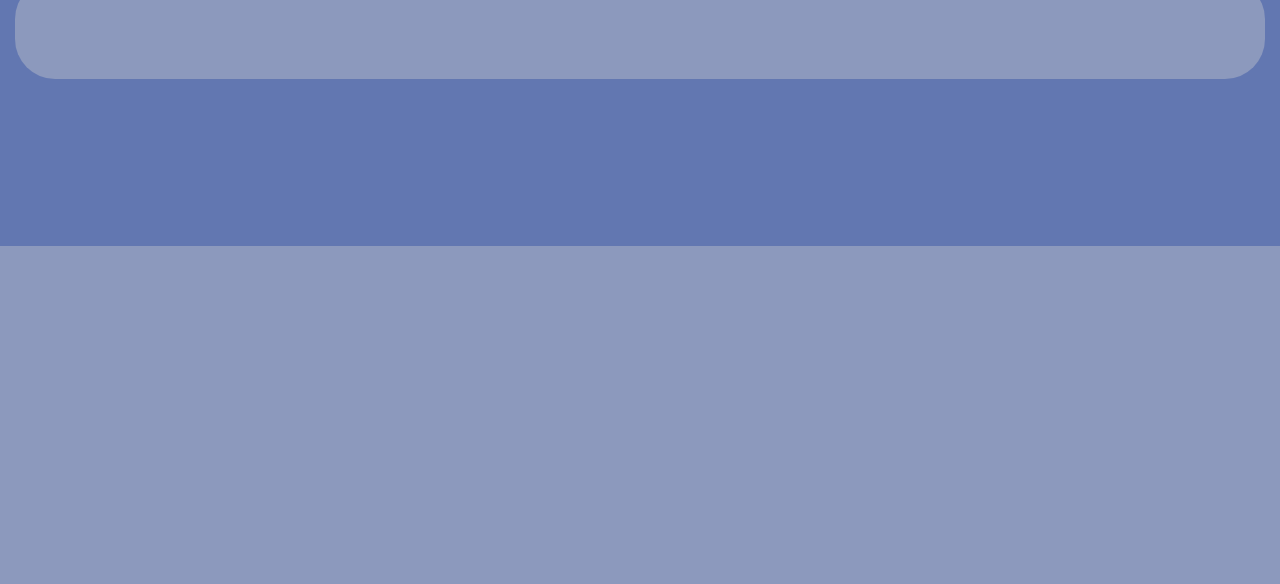
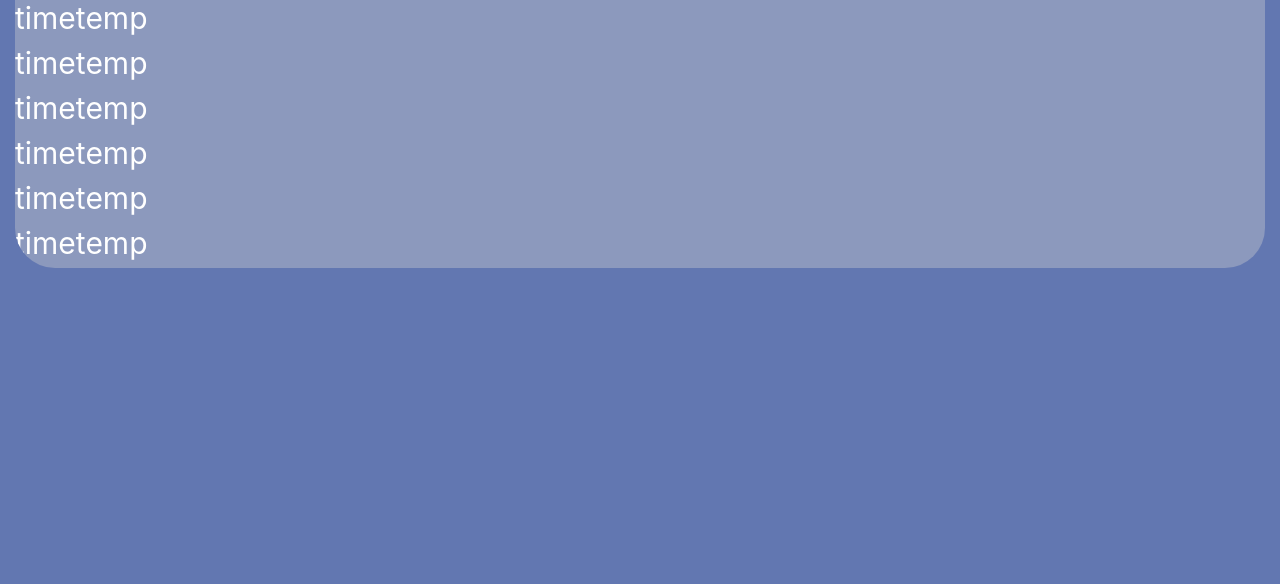
Before and after one commit to mauld-uci/weatherApp, a Django app: template weatherApp/weather/templates/weather/index.html in a window 1280 px wide. Shown: the part 554-1138 px from the top of the page. Before the commit the page ends 800 px from the top, so only its background shows below. Run offline with Django 3.2, Linux system fonts and the light colour scheme; the template is opened without the code that fills it, so the values that code supplies are empty; some libraries are stand-ins or nearby versions.

Commit message:
Praying for the sizing to be okay

```diff
--- a/weatherApp/weather/static/weather/weatherApp.css
+++ b/weatherApp/weather/static/weather/weatherApp.css
@@ -52,15 +52,21 @@ body{
 }
 
 #statisticalValue span {
-  padding: 50px;
+  padding: 0px;
   font-size: 30px;
   text-align: center;
 }
+
+#disclaimer {
+  font-size: 20px;
+  padding-top: 5px;
+}
+
 #statisticalValue img {
   display: block;
   margin: auto;
-  height: 75%;
-  width: 75%;
+  height: 60%;
+  width: 60%;
   padding-top: 10%;
   padding-bottom: 10%;
 }
@@ -117,7 +123,7 @@ body{
 #twelvehourForecast {
   position: relative;
   width: 100%;
-  height: 100px;
+  height: 50%;
   overflow: hidden;
   background: #8C99BD;
   border-radius: 40px;
@@ -126,10 +132,28 @@ body{
   font-size: 30px;
 }
 
+
+
 twelvehourForecast.scrollmenu {
   background-color: #333;
   overflow: auto;
   white-space: nowrap;
+}
+
+div.scrollmenu {
+  background-color: #333;
+  overflow: auto;
+  white-space: nowrap;
+}
+div.scrollmenu a {
+  display: inline-block;
+  color: white;
+  text-align: center;
+  padding: 14px;
+  text-decoration: none;
+}
+div.scrollmenu a:hover {
+  background-color: #777;
 }
 
 /* Selection Menu */
--- a/weatherApp/weather/templates/weather/index.html
+++ b/weatherApp/weather/templates/weather/index.html
@@ -38,8 +38,8 @@
             <span>It's going to be</span>
             <!-- This button changes based on input-->
             <img src="{% static "weather/svgGraphics/JustRightlogo.svg" %}" alt="My image">
-            <span>Just right.<br>
-            <a href="comfortAsk/"> Disagree? Click here!</a></span>
+            <span>Just right. <br>
+            <div id="disclaimer"><a href="comfortAsk/"> Were we wrong?<br>Let us know!</a></span></div>
           {% else%}
             <span>You said today was</span>
             <img src="{% static "weather/svgGraphics/JustRightlogo.svg" %}" alt="My image">
@@ -64,7 +64,37 @@
 
     <div class="row" id="rowTwo">
       <div class="col-sm-12" id="columnThree">
-        <div id="twelvehourForecast"></div>
+        <div id="twelvehourForecast">
+          <div id="currentTimeplusOne"><span>time</span><span>temp</span></div>
+          <div id="currentTimeplusTwo"><span>time</span><span>temp</span></div>
+          <div id="currentTimeplusThree"><span>time</span><span>temp</span></div>
+          <div id="currentTimeplusFour"><span>time</span><span>temp</span></div>
+          <div id="currentTimeplusFive"><span>time</span><span>temp</span></div>
+          <div id="currentTimeplusSix"><span>time</span><span>temp</span></div>
+          <div id="currentTimeplusSeven"><span>time</span><span>temp</span></div>
+          <div id="currentTimeplusEight"><span>time</span><span>temp</span></div>
+          <div id="currentTimeplusNine"><span>time</span><span>temp</span></div>
+          <div id="currentTimeplusTen"><span>time</span><span>temp</span></div>
+          <div id="currentTimeplusEleven"><span>time</span><span>temp</span></div>
+          <div id="currentTimeplusTwelve"><span>time</span><span>temp</span></div>
+          <div class="scrollmenu">
+          <a href="#home">Home</a>
+          <a href="#news">News</a>
+          <a href="#contact">Contact</a>
+          <a href="#about">About</a>
+          <a href="#support">Support</a>
+          <a href="#blog">Blog</a>
+          <a href="#tools">Tools</a>
+          <a href="#base">Base</a>
+          <a href="#custom">Custom</a>
+          <a href="#more">More</a>
+          <a href="#logo">Logo</a>
+          <a href="#friends">Friends</a>
+          <a href="#partners">Partners</a>
+          <a href="#people">People</a>
+          <a href="#work">Work</a>
+        </div>
+        </div>
       </div>
     </div>
 
```
